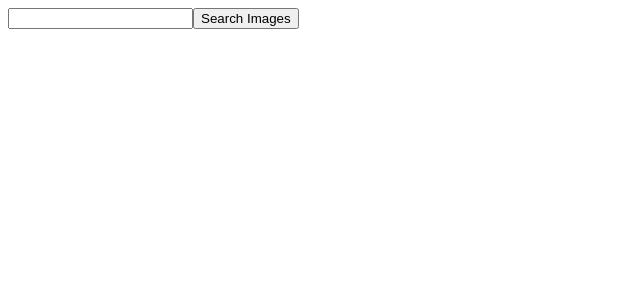
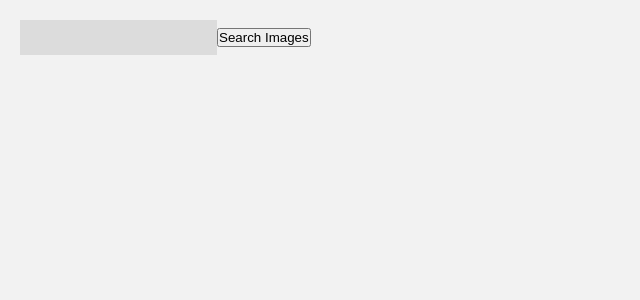
Before and after one commit to mcosme000/react-img-search, a React (Create React App) app: page / in a window 1280 px wide. Shown: the top 300 px of the page, without its empty margins (0-640 px from the left). Built offline with nearby package versions, Linux system fonts and the light colour scheme.

Commit message:
Gallery styles

```diff
--- a/src/App.js
+++ b/src/App.js
@@ -1,7 +1,9 @@
 import React, { useState } from 'react';
+import './index.css';
 import SearchBar from './components/SearchBar';
 import SearchImages from './api'
 import ImageList from './components/ImageList';
+
 
 const App = () => {
   const [images, setImages] = useState([])
--- a/src/components/ImageList.js
+++ b/src/components/ImageList.js
@@ -1,11 +1,14 @@
 import React from 'react';
 import ImageShow from './ImageShow';
+import '../stylesheets/gallery.css';
+import '../stylesheets/mediaqueries.css';
 
 const ImageList = ({images}) => {
   const imageElement = images.map(img => {
     return(
       <ImageShow
-        url={img.src.medium}
+        url={img.url}
+        img_url={img.src.large}
         alt={img.alt}
         photographer={img.photographer}
         key={img.id}/>
--- a/src/components/ImageShow.js
+++ b/src/components/ImageShow.js
@@ -1,11 +1,17 @@
 import React from 'react';
 
-const ImageShow = ({url, alt, photographer}) => {
+const ImageShow = ({url, img_url, alt, photographer}) => {
   return(
-    <div>
-      <p>{photographer}</p>
-      <img src={url} alt={alt}/>
-    </div>
+    <a href={url} target="_blank" rel="noreferrer">
+      <div className="image">
+        <div className="img-container">
+          <img src={img_url} alt={alt}/>
+        </div>
+        <div className="overlay">
+          <p className="photographer">{photographer}</p>
+        </div>
+      </div>
+    </a>
   )
 }
 
--- a/src/components/SearchBar.js
+++ b/src/components/SearchBar.js
@@ -1,4 +1,6 @@
 import React, { useState } from 'react';
+import '../stylesheets/searchbar.css';
+
 
 const SearchBar = ({ onSubmit }) => {
   const [ input, setInput ] = useState("")
--- /dev/null
+++ b/src/index.css
@@ -0,0 +1,9 @@
+* {
+  padding: 0;
+  margin: 0;
+  box-sizing: border-box;
+}
+
+html {
+  background: #f2f2f2;
+}
--- /dev/null
+++ b/src/stylesheets/gallery.css
@@ -0,0 +1,49 @@
+.gallery {
+  padding: 30px;
+  display: grid;
+  grid-template-columns: repeat(5, 1fr);
+  grid-gap: 25px;
+}
+
+.gallery .image {
+  border-radius: 5px;
+  position: relative;
+}
+
+.overlay {
+  opacity: 0;
+  position: absolute;
+  top: 0;
+  width: 100%;
+  height: 100%;
+  background: rgb(94,94,94);
+  background: linear-gradient(0deg, rgba(94,94,94,1) 0%, rgba(255,255,255,0.09429709383753504) 29%);  display: flex;
+  flex-direction: column;
+  justify-content: flex-end;
+}
+
+.photographer {
+  padding: 10px;
+  margin: 0px;
+  width: 100%;
+  color: #fff;
+  font-weight: bold;
+  font-size: 15px;
+  letter-spacing: 1px;
+}
+
+.gallery .image:hover .overlay {
+  opacity: 1;
+}
+
+.img-container {
+  width: 100%;
+  height: 200px;
+}
+
+.img-container img {
+  width: 100%;
+  height: 100%;
+  object-fit: cover;
+  border-radius: 5px;
+}
--- /dev/null
+++ b/src/stylesheets/mediaqueries.css
@@ -0,0 +1,24 @@
+/* media queries */
+@media(max-width: 992px) {
+  .gallery {
+    grid-template-columns: repeat(4, 1fr);
+  }
+}
+
+@media(max-width: 850px) {
+  .gallery {
+    grid-template-columns: repeat(3, 1fr);
+  }
+}
+
+@media(max-width: 600px) {
+  .gallery {
+    grid-template-columns: repeat(2, 1fr);
+  }
+}
+
+@media(max-width: 380px) {
+  .gallery {
+    grid-template-columns: 1fr;
+  }
+}
--- /dev/null
+++ b/src/stylesheets/searchbar.css
@@ -0,0 +1,10 @@
+form {
+  padding: 20px;
+  width: 100%;
+}
+
+form input[type="text"] {
+  padding: 10px;
+  background: gainsboro;
+  border: none;
+}
```
